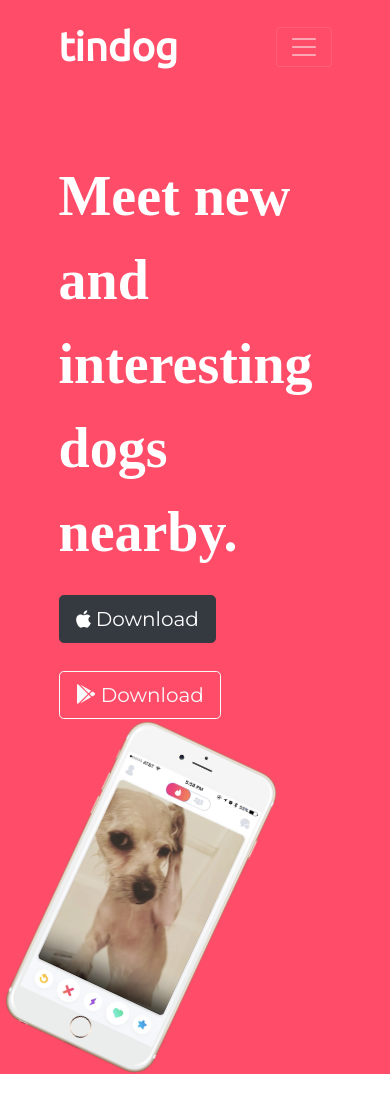
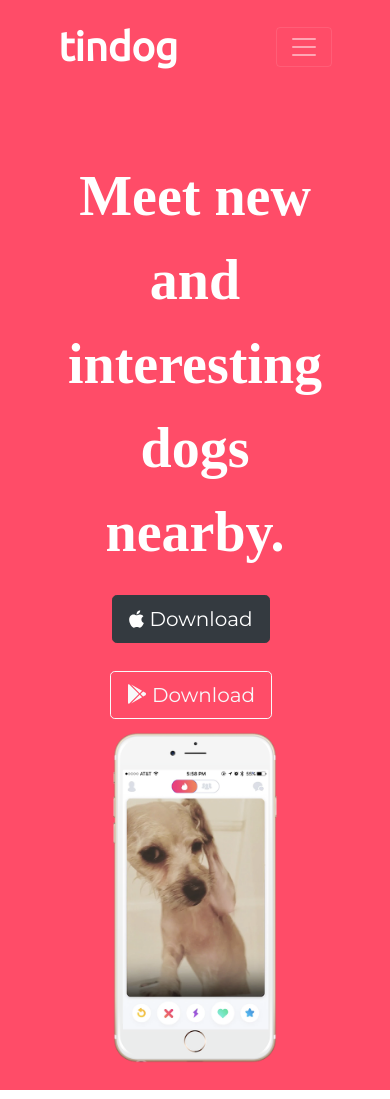
Before and after one commit to matichmike/web-development-practice, a plain HTML site: page tinDog/index.html in a window 390 px wide. Shown: the top 1099 px of the page. Drawn offline with nearby package versions, Linux system fonts and the light colour scheme.

Commit message:
media breakpoint added

```diff
--- a/tinDog/css/styles.css
+++ b/tinDog/css/styles.css
@@ -29,7 +29,7 @@
 }
 
 .container-fluid {
-  padding: 3% 15%;
+  padding: 3% 15% 7%;
 }
 
 .big-heading {
@@ -63,10 +63,13 @@
 .title-image {
   width: 60%;
   transform: rotate(25deg);
+  position: absolute;
+  right: 30%;
 }
 
 #features {
   padding: 7% 15%;
+  position: relative;
 }
 
 .feature-box {
@@ -118,3 +121,14 @@
 .pricing-column {
   padding: 3% 2%;
 }
+
+@media (max-width: 1028px) {
+  .title-image {
+    position: static;
+    transform: rotate(0);
+  }
+
+  #title {
+    text-align: center;
+  }
+}
--- a/tinDog/index.html
+++ b/tinDog/index.html
@@ -169,7 +169,7 @@
             <h3>Labrador</h3>
           </div>
           <div class="card-body">
-            <h2>$49 / mo</h2>
+            <h2>$4.99 / mo</h2>
             <p>Unlimited Matches</p>
             <p>Unlimited Messages</p>
             <p>Unlimited App Usage</p>
```
